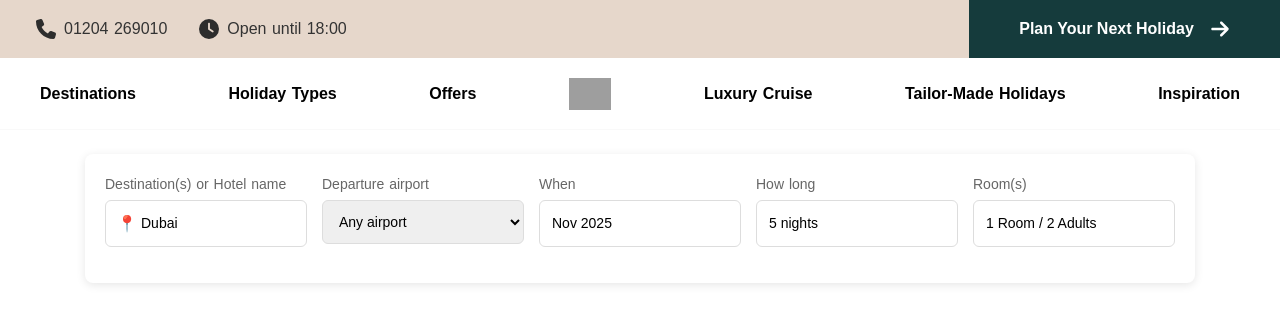
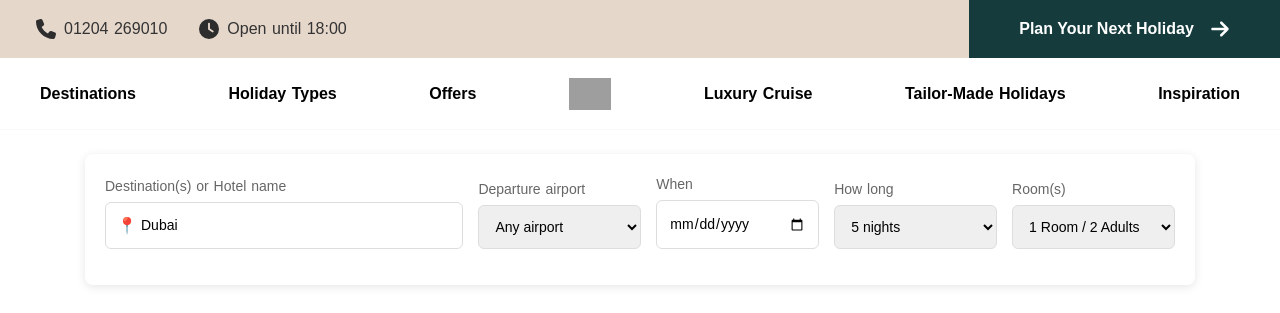
Before and after one commit to jharrvis/travel-app, a Nuxt app: page / in a window 1280 px wide. Shown: the top 313 px of the page. Built offline with nearby package versions, Linux system fonts and the light colour scheme; grey boxes are pictures that could not be loaded; a web font is replaced by a local one.

Commit message:
revamp search form

```diff
--- a/assets/css/custom.css
+++ b/assets/css/custom.css
@@ -1,4 +1,3 @@
-/* Search Form */
 .search-form {
   background: white;
   padding: 20px;
@@ -11,12 +10,18 @@
 .form-row {
   display: flex;
   gap: 15px;
-  flex-wrap: wrap;
+  flex-wrap: nowrap;
+  align-items: flex-end;
+  width: 100%;
 }
 
 .form-group {
   flex: 1;
-  min-width: 200px;
+  min-width: 160px;
+}
+
+.destination-wide {
+  flex: 2.2; /* Perlebar agar isi penuh container */
 }
 
 .form-group label {
@@ -40,11 +45,12 @@
 }
 
 .location-input::before {
-  content: "📍";
+  content: "\1F4CD"; /* 📍 */
   position: absolute;
   left: 12px;
   top: 50%;
   transform: translateY(-50%);
+  font-size: 16px;
 }
 
 .location-input input {
--- a/components/Search.vue
+++ b/components/Search.vue
@@ -4,7 +4,8 @@
     <div class="container">
       <div class="search-form">
         <div class="form-row">
-          <div class="form-group">
+          <!-- Destination input -->
+          <div class="form-group destination-wide">
             <label>Destination(s) or Hotel name</label>
             <div class="location-input">
               <input
@@ -15,6 +16,8 @@
               />
             </div>
           </div>
+
+          <!-- Departure Airport -->
           <div class="form-group">
             <label>Departure airport</label>
             <select v-model="departureAirport">
@@ -25,21 +28,39 @@
               <option value="BHX">Birmingham</option>
             </select>
           </div>
+
+          <!-- When (Date Range) -->
           <div class="form-group">
             <label>When</label>
             <input
-              type="text"
+              type="date"
               v-model="departureDate"
-              placeholder="Select dates"
+              placeholder="Start date"
             />
           </div>
+
+          <!-- How Long -->
           <div class="form-group">
             <label>How long</label>
-            <input type="text" v-model="duration" placeholder="Duration" />
+            <select v-model="duration">
+              <option value="">Select duration</option>
+              <option value="3 nights">3 nights</option>
+              <option value="5 nights">5 nights</option>
+              <option value="7 nights">7 nights</option>
+              <option value="10 nights">10 nights</option>
+              <option value="14 nights">14 nights</option>
+            </select>
           </div>
+
+          <!-- Rooms -->
           <div class="form-group">
             <label>Room(s)</label>
-            <input type="text" v-model="rooms" placeholder="Rooms & guests" />
+            <select v-model="rooms">
+              <option value="1 Room / 2 Adults">1 Room / 2 Adults</option>
+              <option value="1 Room / 1 Adult">1 Room / 1 Adult</option>
+              <option value="2 Rooms / 4 Adults">2 Rooms / 4 Adults</option>
+              <option value="2 Rooms / Family">2 Rooms / Family</option>
+            </select>
           </div>
         </div>
       </div>
@@ -898,6 +919,19 @@ export default {
         kids: [],
       },
 
+      props: [
+        "searchQuery",
+        "departureAirport",
+        "departureDate",
+        "duration",
+        "rooms",
+      ],
+      methods: {
+        filterHotels() {
+          this.$emit("filter-hotels");
+        },
+      },
+
       // Expanded sections - All open by default
       expandedSections: {
         popular: true,
```
